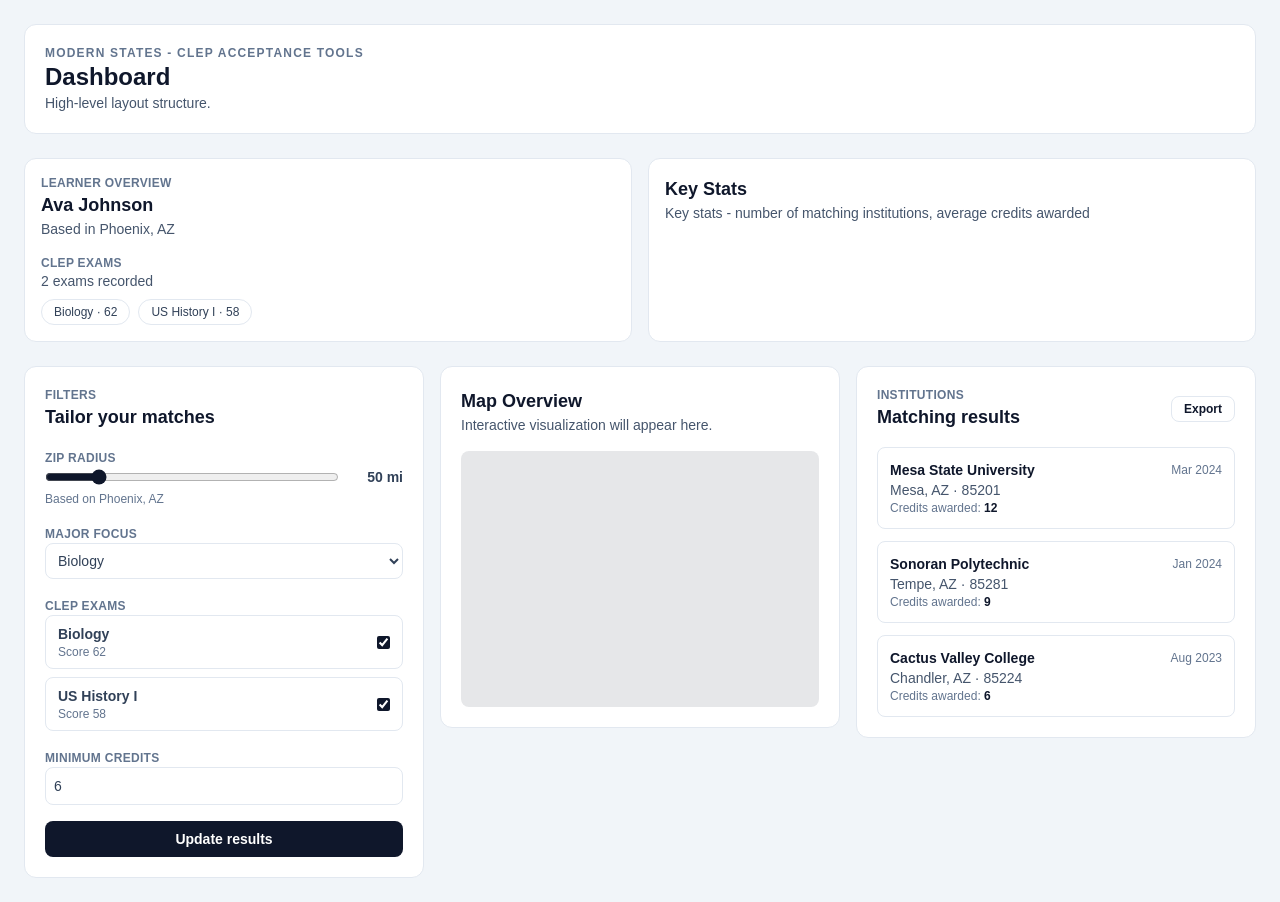
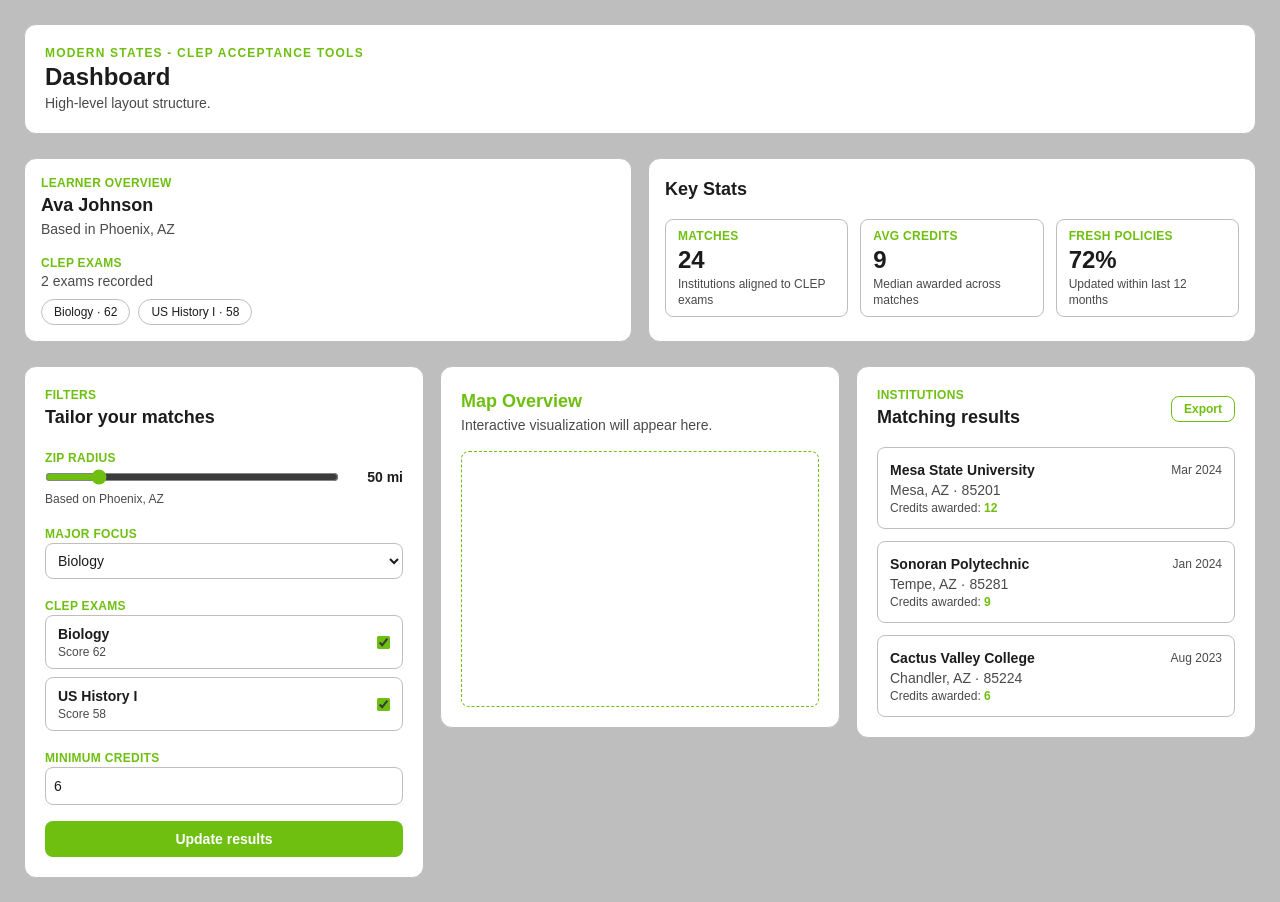
Before and after one commit to cfgcolumbus25/Team-23, a Next.js app in the folder web/: page /dashboard in a window 1280 px wide. Built offline with nearby package versions, Linux system fonts and the light colour scheme.

Commit message:
Key Stats and Styling Updates

```diff
--- a/web/app/dashboard/page.tsx
+++ b/web/app/dashboard/page.tsx
@@ -38,10 +38,27 @@ const mockInstitutions = [
     lastUpdated: "Aug 2023",
   },
 ];
+const mockStats = [
+  {
+    label: "Matches",
+    value: "24",
+    helper: "Institutions aligned to CLEP exams",
+  },
+  {
+    label: "Avg Credits",
+    value: "9",
+    helper: "Median awarded across matches",
+  },
+  {
+    label: "Fresh Policies",
+    value: "72%",
+    helper: "Updated within last 12 months",
+  },
+];
 
 export default function DashboardPage() {
   return (
-    <main className="min-h-screen bg-slate-100 p-6 text-slate-900">
+    <main className="min-h-screen bg-[#bebebe] p-6 text-[#1c1c1c]">
       <div className="flex w-full flex-col gap-6">
         <DashboardHeader
           badge="Modern States - CLEP Acceptance Tools"
@@ -51,7 +68,7 @@ export default function DashboardPage() {
 
         <section className="grid gap-4 md:grid-cols-2">
           <ProfileSummaryCard learner={mockLearner} />
-          <KeyStatsCard description="Key stats - number of matching institutions, average credits awarded" />
+          <KeyStatsCard stats={mockStats} />
         </section>
 
         <section className="grid gap-4 lg:grid-cols-3 lg:items-start">
--- a/web/components/dashboard/filters-panel.tsx
+++ b/web/components/dashboard/filters-panel.tsx
@@ -16,15 +16,17 @@ export function FiltersPanel({ learner, majors }: FiltersPanelProps) {
   const [radius, setRadius] = useState(50);
 
   return (
-    <aside className="rounded-xl border border-slate-200 bg-white p-5">
-      <p className="text-xs font-semibold uppercase tracking-wide text-slate-500">
+    <aside className="rounded-xl border border-[#bebebe] bg-white p-5">
+      <p className="text-xs font-semibold uppercase tracking-wide text-[#6ebf10]">
         Filters
       </p>
-      <h2 className="text-lg font-semibold text-slate-900">Tailor your matches</h2>
+      <h2 className="text-lg font-semibold text-[#1c1c1c]">
+        Tailor your matches
+      </h2>
 
-      <form className="mt-4 space-y-4 text-sm text-slate-700">
+      <form className="mt-4 space-y-4 text-sm text-[#1c1c1c]">
         <div className="space-y-1">
-          <label className="text-xs font-semibold uppercase tracking-wide text-slate-500">
+          <label className="text-xs font-semibold uppercase tracking-wide text-[#6ebf10]">
             Zip radius
           </label>
           <div className="flex items-center gap-2">
@@ -34,18 +36,18 @@ export function FiltersPanel({ learner, majors }: FiltersPanelProps) {
               onChange={(event) => setRadius(Number(event.target.value))}
               min={10}
               max={250}
-              className="flex-1 accent-slate-900"
+              className="flex-1 accent-[#6ebf10]"
             />
             <span className="w-14 text-right font-semibold">{radius} mi</span>
           </div>
-          <p className="text-xs text-slate-500">Based on {learner.location}</p>
+          <p className="text-xs text-[#4a4a4a]">Based on {learner.location}</p>
         </div>
 
         <div className="space-y-2">
-          <label className="text-xs font-semibold uppercase tracking-wide text-slate-500">
+          <label className="text-xs font-semibold uppercase tracking-wide text-[#6ebf10]">
             Major focus
           </label>
-          <select className="w-full rounded-lg border border-slate-200 bg-white p-2">
+          <select className="w-full rounded-lg border border-[#bebebe] bg-white p-2">
             {majors.map((major) => (
               <option key={major}>{major}</option>
             ))}
@@ -53,40 +55,40 @@ export function FiltersPanel({ learner, majors }: FiltersPanelProps) {
         </div>
 
         <div className="space-y-2">
-          <label className="text-xs font-semibold uppercase tracking-wide text-slate-500">
+          <label className="text-xs font-semibold uppercase tracking-wide text-[#6ebf10]">
             CLEP exams
           </label>
           <div className="space-y-2">
             {learner.exams.map((exam) => (
               <label
                 key={exam.code}
-                className="flex items-center justify-between rounded-lg border border-slate-200 px-3 py-2"
+                className="flex items-center justify-between rounded-lg border border-[#bebebe] px-3 py-2"
               >
                 <div>
-                  <p className="font-semibold">{exam.label}</p>
-                  <p className="text-xs text-slate-500">Score {exam.score}</p>
+                  <p className="font-semibold text-[#1c1c1c]">{exam.label}</p>
+                  <p className="text-xs text-[#4a4a4a]">Score {exam.score}</p>
                 </div>
-                <input type="checkbox" defaultChecked className="accent-slate-900" />
+                <input type="checkbox" defaultChecked className="accent-[#6ebf10]" />
               </label>
             ))}
           </div>
         </div>
 
         <div className="space-y-1">
-          <label className="text-xs font-semibold uppercase tracking-wide text-slate-500">
+          <label className="text-xs font-semibold uppercase tracking-wide text-[#6ebf10]">
             Minimum credits
           </label>
           <input
             type="number"
             min={0}
             defaultValue={6}
-            className="w-full rounded-lg border border-slate-200 p-2"
+            className="w-full rounded-lg border border-[#bebebe] p-2"
           />
         </div>
 
         <button
           type="button"
-          className="w-full rounded-lg bg-slate-900 py-2 font-semibold text-white transition hover:bg-slate-800"
+          className="w-full rounded-lg bg-[#6ebf10] py-2 font-semibold text-white transition hover:bg-[#5aa50c]"
         >
           Update results
         </button>
--- a/web/components/dashboard/header.tsx
+++ b/web/components/dashboard/header.tsx
@@ -6,12 +6,12 @@ type DashboardHeaderProps = {
 
 export function DashboardHeader({ badge, title, subtitle }: DashboardHeaderProps) {
   return (
-    <header className="rounded-xl border border-slate-200 bg-white p-5">
-      <p className="text-xs font-semibold uppercase tracking-widest text-slate-500">
+    <header className="rounded-xl border border-[#bebebe] bg-white p-5">
+      <p className="text-xs font-semibold uppercase tracking-widest text-[#6ebf10]">
         {badge}
       </p>
-      <h1 className="text-2xl font-semibold text-slate-900">{title}</h1>
-      <p className="text-sm text-slate-600">{subtitle}</p>
+      <h1 className="text-2xl font-semibold text-[#1c1c1c]">{title}</h1>
+      <p className="text-sm text-[#4a4a4a]">{subtitle}</p>
     </header>
   );
 }
--- a/web/components/dashboard/institution-list.tsx
+++ b/web/components/dashboard/institution-list.tsx
@@ -12,15 +12,15 @@ type InstitutionListProps = {
 
 export function InstitutionList({ institutions }: InstitutionListProps) {
   return (
-    <section className="rounded-xl border border-slate-200 bg-white p-5">
+    <section className="rounded-xl border border-[#bebebe] bg-white p-5">
       <div className="flex items-center justify-between">
         <div>
-          <p className="text-xs font-semibold uppercase tracking-wide text-slate-500">
+          <p className="text-xs font-semibold uppercase tracking-wide text-[#6ebf10]">
             Institutions
           </p>
-          <h2 className="text-lg font-semibold text-slate-900">Matching results</h2>
+          <h2 className="text-lg font-semibold text-[#1c1c1c]">Matching results</h2>
         </div>
-        <button className="rounded-lg border border-slate-200 px-3 py-1 text-xs font-semibold">
+        <button className="rounded-lg border border-[#6ebf10] px-3 py-1 text-xs font-semibold text-[#6ebf10]">
           Export
         </button>
       </div>
@@ -28,18 +28,20 @@ export function InstitutionList({ institutions }: InstitutionListProps) {
         {institutions.map((institution) => (
           <article
             key={institution.name}
-            className="rounded-lg border border-slate-200 p-3 text-sm"
+            className="rounded-lg border border-[#bebebe] p-3 text-sm"
           >
             <div className="flex items-center justify-between">
-              <p className="font-semibold text-slate-900">{institution.name}</p>
-              <span className="text-xs text-slate-500">{institution.lastUpdated}</span>
+              <p className="font-semibold text-[#1c1c1c]">{institution.name}</p>
+              <span className="text-xs text-[#4a4a4a]">{institution.lastUpdated}</span>
             </div>
-            <p className="text-slate-600">
+            <p className="text-[#4a4a4a]">
               {institution.location} · {institution.zip}
             </p>
-            <p className="text-xs text-slate-500">
+            <p className="text-xs text-[#4a4a4a]">
               Credits awarded:{" "}
-              <span className="font-semibold text-slate-900">{institution.credits}</span>
+              <span className="font-semibold text-[#6ebf10]">
+                {institution.credits}
+              </span>
             </p>
           </article>
         ))}
--- a/web/components/dashboard/key-stats-card.tsx
+++ b/web/components/dashboard/key-stats-card.tsx
@@ -1,12 +1,37 @@
-type KeyStatsCardProps = {
-  description: string;
+type KeyStat = {
+  label: string;
+  value: string;
+  helper: string;
 };
 
-export function KeyStatsCard({ description }: KeyStatsCardProps) {
+type KeyStatsCardProps = {
+  heading?: string;
+  stats: KeyStat[];
+};
+
+export function KeyStatsCard({
+  heading = "Key Stats",
+  stats,
+}: KeyStatsCardProps) {
   return (
-    <section className="rounded-xl border border-slate-200 bg-white p-4">
-      <h2 className="text-lg font-semibold text-slate-900">Key Stats</h2>
-      <p className="text-sm text-slate-600">{description}</p>
+    <section className="rounded-xl border border-[#bebebe] bg-white p-4">
+      <h2 className="text-lg font-semibold text-[#1c1c1c]">{heading}</h2>
+      <div className="mt-4 grid gap-3 sm:grid-cols-3">
+        {stats.map((stat) => (
+          <article
+            key={stat.label}
+            className="rounded-lg border border-[#bebebe] px-3 py-2"
+          >
+            <p className="text-xs font-semibold uppercase tracking-wide text-[#6ebf10]">
+              {stat.label}
+            </p>
+            <p className="text-2xl font-semibold text-[#1c1c1c]">
+              {stat.value}
+            </p>
+            <p className="text-xs text-[#4a4a4a]">{stat.helper}</p>
+          </article>
+        ))}
+      </div>
     </section>
   );
 }
--- a/web/components/dashboard/map-placeholder.tsx
+++ b/web/components/dashboard/map-placeholder.tsx
@@ -1,11 +1,11 @@
 export function MapPlaceholder() {
   return (
-    <section className="rounded-xl border border-slate-200 bg-white p-5">
-      <h2 className="text-lg font-semibold text-slate-900">Map Overview</h2>
-      <p className="text-sm text-slate-600">
+    <section className="rounded-xl border border-[#bebebe] bg-white p-5">
+      <h2 className="text-lg font-semibold text-[#6ebf10]">Map Overview</h2>
+      <p className="text-sm text-[#4a4a4a]">
         Interactive visualization will appear here.
       </p>
-      <div className="mt-4 h-64 rounded-lg bg-slate-900/10" />
+      <div className="mt-4 h-64 rounded-lg border border-dashed border-[#6ebf10]" />
     </section>
   );
 }
--- a/web/components/dashboard/profile-summary-card.tsx
+++ b/web/components/dashboard/profile-summary-card.tsx
@@ -14,27 +14,27 @@ type ProfileSummaryCardProps = {
 
 export function ProfileSummaryCard({ learner }: ProfileSummaryCardProps) {
   return (
-    <section className="rounded-xl border border-slate-200 bg-white p-4">
-      <p className="text-xs font-semibold uppercase tracking-wide text-slate-500">
+    <section className="rounded-xl border border-[#bebebe] bg-white p-4">
+      <p className="text-xs font-semibold uppercase tracking-wide text-[#6ebf10]">
         Learner Overview
       </p>
-      <h2 className="text-lg font-semibold text-slate-900">
+      <h2 className="text-lg font-semibold text-[#1c1c1c]">
         {learner.name ?? "Learner"}
       </h2>
-      <p className="text-sm text-slate-600">Based in {learner.location}</p>
+      <p className="text-sm text-[#4a4a4a]">Based in {learner.location}</p>
 
       <div className="mt-4">
-        <p className="text-xs font-semibold uppercase tracking-wide text-slate-500">
+        <p className="text-xs font-semibold uppercase tracking-wide text-[#6ebf10]">
           CLEP Exams
         </p>
-        <p className="text-sm text-slate-600">
+        <p className="text-sm text-[#4a4a4a]">
           {learner.exams.length} exams recorded
         </p>
         <div className="mt-2 flex flex-wrap gap-2">
           {learner.exams.map((exam) => (
             <span
               key={exam.code}
-              className="rounded-full border border-slate-200 px-3 py-1 text-xs font-medium text-slate-700"
+              className="rounded-full border border-[#bebebe] px-3 py-1 text-xs font-medium text-[#1c1c1c]"
             >
               {exam.label} · {exam.score}
             </span>
```
